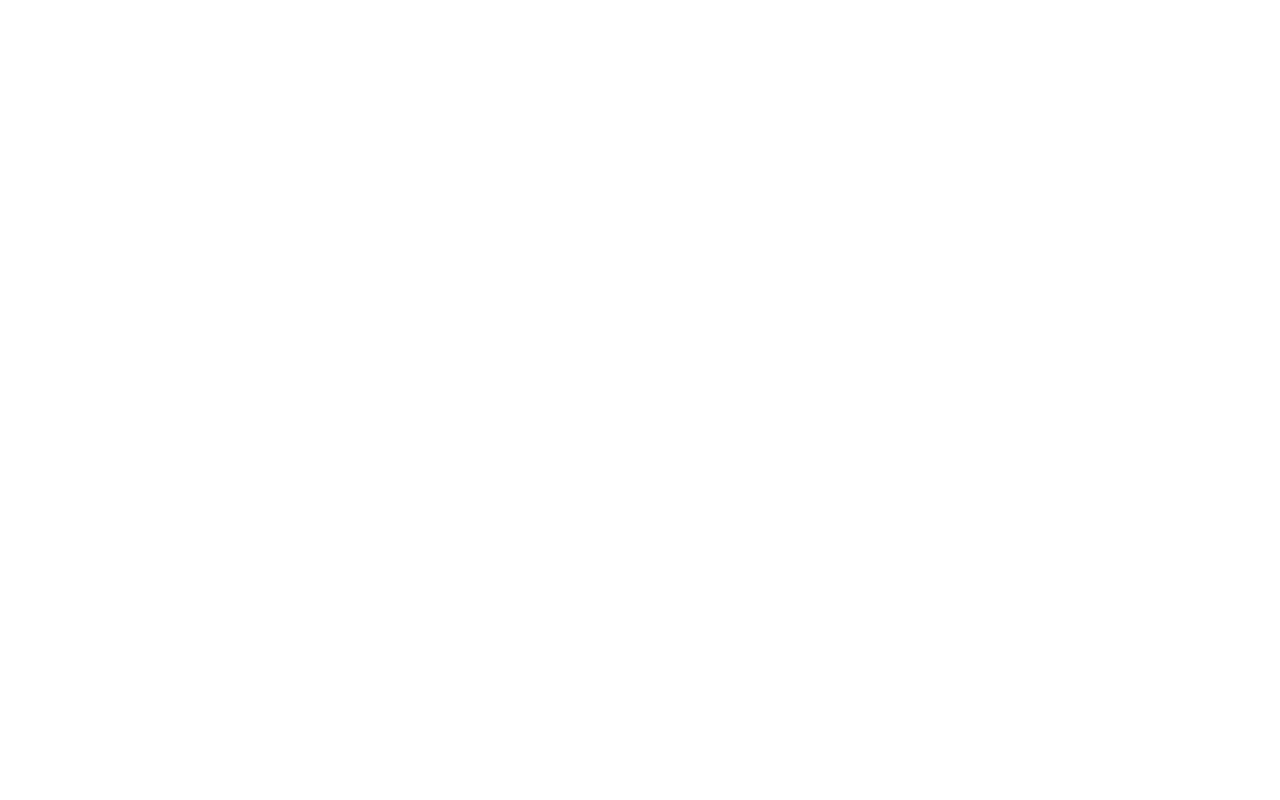
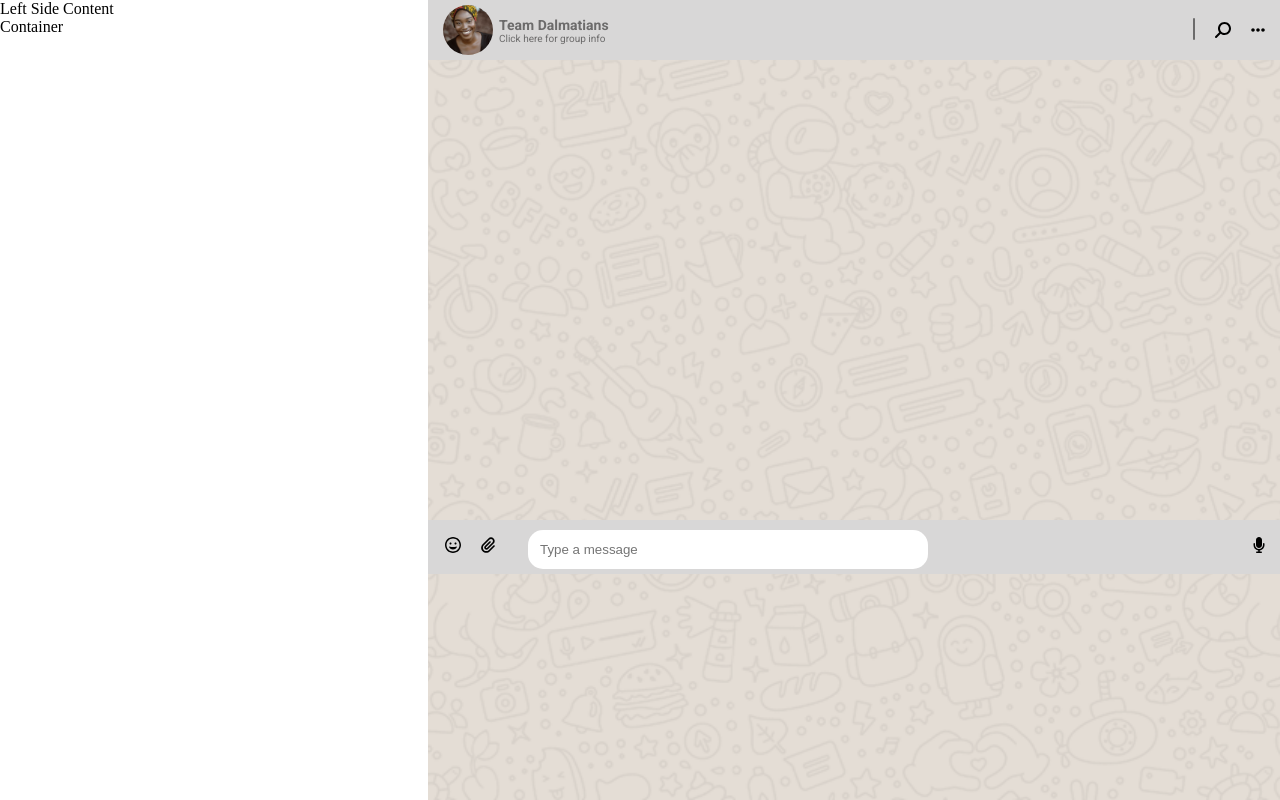
Before and after one commit to ZainabRaheem/WHATSAPP_CLONE, a plain HTML site: page index.html in a window 1280 px wide. Drawn offline with Linux system fonts and the light colour scheme.

Commit message:
Added the code for the right side header

```diff
--- a/index.html
+++ b/index.html
@@ -1,9 +1,52 @@
+<!DOCTYPE html>
 <html lang="en">
 <head>
   <meta charset="UTF-8" />
   <meta http-equiv="X-UA-Compatible" content="IE=edge" />
   <meta name="viewport" content="width=device-width, initial-scale=1.0" />
   <title>WhatsApp Clone</title>
+  <link rel="shortcut icon" href="./images/watsapp.png" type="image/x-icon">
+  <link rel="stylesheet" href="./rightheader.css">
 </head>
-  <body></body>
+<body>
+  <aside>Left Side Content Container</aside>
+  <div class="mainContainer">
+    <!-------------------Header------------>
+    <div class="rightHeader">
+      <div class="profileSection">
+        <div class="right-avatar">
+          <img src="./images/avatar5.jpg" alt="Contact profile image">
+        </div>
+        <div class="contactInfo">
+          <h4>Team Dalmatians</h4>
+          <p>Click here for group info</p>
+        </div>
+      </div>
+      <div class="moreInfo-section">
+        <div class="line">
+          <div class="rightLine"></div>
+        </div>
+        <img src="./images/search-icon.svg" alt="search-icon" id="iconSearch">
+        <img src="./images/ellipsis.svg" alt="moreInfo-icon" id="iconMore">
+      </div>
+    </div>
+
+    <!----------------------Footer----------------->
+    <div class="footer">
+      <div class="emojiSection">
+        <div class="emoji-attach">
+          <img src="./images/face-grin-icon.svg" alt="face-grin-icon" id="face-grin">
+          <img src="./images/attachment-icon.svg" alt="attachment-icon" id="attach-icon">
+        </div>
+        <form >
+          <input type="text" placeholder="Type a message" id="rightMessage">
+        </form>
+      </div>
+
+      <div class="send">
+        <img src="./images/microphone-icon.svg" alt="microphone-icon" id="microphone">
+      </div>
+    </div>
+  </div>
+</body>
 </html>
--- /dev/null
+++ b/rightheader.css
@@ -0,0 +1,148 @@
+@import url('https://fonts.googleapis.com/css2?family=Poppins:ital,wght@0,100;0,200;0,300;0,400;0,500;0,600;0,700;0,800;1,100&family=Roboto:ital,wght@0,100;0,300;0,400;0,500;0,700;0,900;1,100;1,300;1,400;1,500;1,700;1,900&display=swap');
+
+* {
+    margin: 0;
+    padding: 0;
+    box-sizing: border-box;
+}
+
+body {
+    display: flex;
+}
+
+.mainContainer {
+    height: 100vh;
+    width: 70%;
+    margin-left: 20%;
+    background: url(./images/whatsapp-background-image.png) no-repeat center center fixed;
+    -webkit-background-size: cover;
+    -moz-background-size: cover;
+    -o-background-size: cover;
+    background-size: cover;
+}
+
+.rightHeader {
+    display: flex;
+    justify-content: space-between;
+    align-items: center;
+    padding: 5px 15px;
+    background-color: rgb(216, 215, 215);
+}
+
+.right-avatar {
+    height: 50px;
+    width: 50px;
+    border: none;
+    border-radius: 50%;
+    overflow: hidden;
+}
+
+.profileSection {
+    display: flex;
+    align-items: center;
+    justify-content: center;
+}
+
+.right-avatar img {
+    width: 100%;
+    height: 100%;
+    object-fit: cover;
+}
+
+.contactInfo {
+    font-family: Roboto;
+    margin-left: 6px;
+    align-items: center;
+    justify-content: center;
+}
+
+.contactInfo h4{
+    font-size: 14px;
+    color: rgb(108, 107, 107);
+}
+.contactInfo p {
+    font-size: 10px;
+    color: rgb(108, 107, 107);
+}
+
+.moreInfo-section {
+    display: flex;
+    /*margin-right: 10px;*/
+}
+
+.line {
+    margin-right:10px;
+    margin-top: 6px;
+}
+.rightLine {
+    height: 2px;
+    width: 22px;
+    border: none;
+    border-radius: 15px;
+    background-color: rgb(108, 107, 107);
+    transform: rotate(90deg);
+}
+
+.moreInfo-section img{
+    height: 16px;
+    color: rgb(108, 107, 107);
+}
+
+#iconSearch {
+    transform: rotate(90deg);
+    color: rgb(108, 107, 107);
+    margin-right: 20px;
+}
+
+.footer {
+    display: flex;
+    justify-content: space-between;
+    align-items: center;
+    justify-items: center;
+    padding: 5px 15px;
+    margin-top:54%;
+    background-color: rgb(216, 215, 215);
+}
+
+.emojiSection {
+    display: flex;
+    justify-content: space-between;
+    align-items: center;
+}
+
+.emoji-attach {
+    justify-content: space-around;
+    align-items: center;
+    margin: auto 2px;
+}
+
+.emoji-attach img,
+.send img
+{
+    height: 16px;
+    color: rgb(108, 107, 107);
+}
+
+#attach-icon {
+    margin-left:  15px;
+    color: rgb(108, 107, 107);
+}
+
+form {
+    margin-top: 5px;
+    margin-left: 30px;
+
+}
+
+form #rightMessage {
+    padding: 12px;
+    width: 400px;
+    border: none;
+    border-radius: 15px;
+}
+
+#iconMore,
+#microphone
+{
+    color: rgb(108, 107, 107);
+}
```
Also changed, not shown: images/attachment-icon.svg (added), images/avatar5.jpg (added), images/ellipsis-vertical.svg (added), images/ellipsis.svg (added), images/face-grin-icon.svg (added), images/microphone-icon.svg (added), images/search-icon.svg (added), images/watsapp.png (added), images/whatsapp-background-image.png (added). Lines whose indentation alone changed are shown as unchanged.
